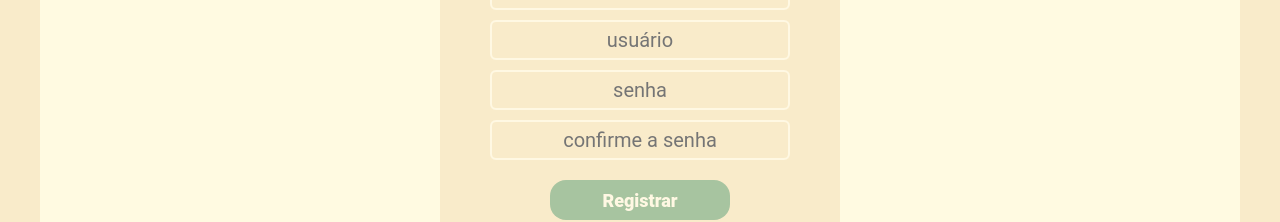
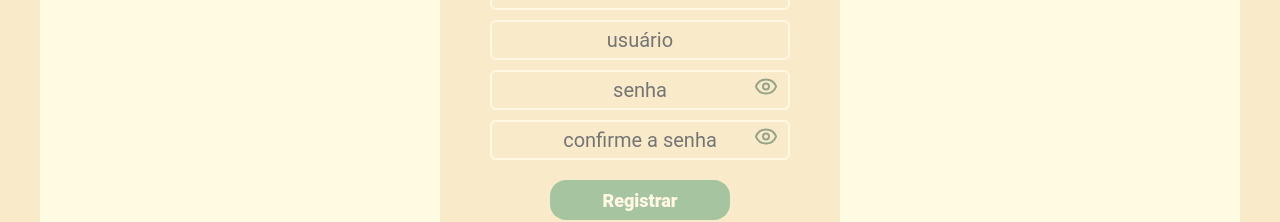
Before and after one commit to danielcscruz/prosa-frontend, a Vue app: page /register in a window 1280 px wide. Shown: the part 396-618 px from the top of the page. Built offline with nearby package versions, Linux system fonts and the light colour scheme; no server answers.

Commit message:
login and register eye toggle

```diff
--- a/package.json
+++ b/package.json
@@ -15,6 +15,7 @@
   "dependencies": {
     "axios": "^1.8.4",
     "lottie-web": "^5.12.2",
+    "lucide-vue-next": "^0.488.0",
     "pinia": "^3.0.1",
     "vee-validate": "^4.15.0",
     "vue": "^3.5.13",
--- a/src/components/LoginView.vue
+++ b/src/components/LoginView.vue
@@ -1,8 +1,14 @@
 <script setup lang="ts">
 // import loader2 from "../assets/loader2.gif"
 import { ref } from 'vue';
+import { Eye, EyeOff } from 'lucide-vue-next';
+
 import { useRouter } from 'vue-router';
 import { useAuthStore } from '@/stores/auth';
+
+
+const showPassword = ref(false);
+
 
 
 const username = ref('');
@@ -33,9 +39,16 @@ const login = async () => {
       <div class="input-field">
         <input v-model="username" type="text" placeholder="usuário" />
       </div>
-      <div class="input-field">
-        <input v-model="password" type="password" placeholder="senha" />
+
+      <div class="input-field password">
+        <input :type="showPassword ? 'text' : 'password'" placeholder="senha" v-model="password" />
+        <span @click="showPassword = !showPassword" class="toggle-icon">
+          <Eye v-if="!showPassword" />
+          <EyeOff v-else />
+        </span>
       </div>
+
+
       <h5><a href="/password"> Esqueci minha senha</a></h5>
 
       <button type="submit">Entrar</button>
@@ -46,6 +59,20 @@ const login = async () => {
 </template>
 
 <style scoped>
+.input-field.password {
+  position: relative;
+}
+
+.toggle-icon {
+  opacity: 0.8;
+  position: absolute;
+  right: 10px;
+  top: 50%;
+  transform: translateY(-50%);
+  cursor: pointer;
+  color: var(--green-moss);
+}
+
 .error-message {
   color: red;
   font-size: 14px;
--- a/src/components/RegisterView.vue
+++ b/src/components/RegisterView.vue
@@ -1,15 +1,14 @@
 <script setup lang="ts">
+import { ref } from 'vue';
+import { Eye, EyeOff } from 'lucide-vue-next';
 import { useRouter } from 'vue-router';
 import { useForm, useField } from 'vee-validate'; // Importação de funções necessárias para validação
 import * as yup from 'yup'; // Importação de yup para schema de validação
 
 
-// const first_name = ref("");
-// const last_name = ref("");
-// const username = ref("");
-// const email = ref("");
-// const password = ref("");
-// const confirmPassword = ref("");
+const showPassword = ref(false);
+const showConfirmPassword = ref(false);
+
 const router = useRouter();
 
 // Definir o esquema de validação com yup
@@ -29,12 +28,13 @@ const { handleSubmit } = useForm({
 });
 
 // Usar `useField` para cada campo do formulário, vinculando a validação
-const { value: first_name, errorMessage: firstNameError } = useField('first_name'); // Primeiro nome
-const { value: last_name, errorMessage: lastNameError } = useField('last_name'); // Sobrenome
-const { value: username, errorMessage: usernameError } = useField('username'); // Nome de usuário
-const { value: email, errorMessage: emailError } = useField('email'); // E-mail
-const { value: password, errorMessage: passwordError } = useField('password'); // Senha
-const { value: confirmPassword, errorMessage: confirmPasswordError } = useField('confirmPassword'); // Confirmação de senha
+const { value: username, errorMessage: usernameError } = useField<string>('username');
+const { value: email, errorMessage: emailError } = useField<string>('email');
+const { value: first_name, errorMessage: firstNameError } = useField<string>('first_name');
+const { value: last_name, errorMessage: lastNameError } = useField<string>('last_name');
+const { value: password, errorMessage: passwordError } = useField<string>('password');
+const { value: confirmPassword, errorMessage: confirmPasswordError } = useField<string>('confirmPassword');
+
 
 
 
@@ -53,8 +53,8 @@ const register = async () => {
       body: JSON.stringify({
         first_name: first_name.value,
         last_name: last_name.value,
-        username: username.value,
-        email: email.value,
+        username: username.value.toLowerCase(),
+        email: email.value.toLowerCase(),
         password: password.value,
       }),
     });
@@ -104,16 +104,37 @@ const submitForm = handleSubmit(register); // Aplica a validação antes de cham
         <input type="text" placeholder="usuário" v-model="username" />
         <span v-if="usernameError" class="error">{{ usernameError }}</span> <!-- Exibe erro se houver -->
       </div>
-      <div class="input-field">
+
+      <!-- <div class="input-field">
         <input type="password" placeholder="senha" v-model="password" />
-        <span v-if="passwordError" class="error">{{ passwordError }}</span> <!-- Exibe erro se houver -->
+        <span v-if="passwordError" class="error">{{ passwordError }}</span>
+      </div>
 
-      </div>
       <div class="input-field">
         <input type="password" placeholder="confirme a senha" v-model="confirmPassword" />
-        <span v-if="confirmPasswordError" class="error">{{ confirmPasswordError }}</span> <!-- Exibe erro se houver -->
+        <span v-if="confirmPasswordError" class="error">{{ confirmPasswordError }}</span>
+      </div> -->
 
+      <div class="input-field password">
+        <input :type="showPassword ? 'text' : 'password'" placeholder="senha" v-model="password" />
+        <span @click="showPassword = !showPassword" class="toggle-icon">
+          <Eye v-if="!showPassword" />
+          <EyeOff v-else />
+        </span>
+        <span v-if="passwordError" class="error">{{ passwordError }}</span>
       </div>
+
+      <div class="input-field password">
+        <input :type="showConfirmPassword ? 'text' : 'password'" placeholder="confirme a senha"
+          v-model="confirmPassword" />
+        <span @click="showConfirmPassword = !showConfirmPassword" class="toggle-icon">
+          <Eye v-if="!showConfirmPassword" />
+          <EyeOff v-else />
+        </span>
+        <span v-if="confirmPasswordError" class="error">{{ confirmPasswordError }}</span>
+      </div>
+
+
       <button type="submit">Registrar</button>
       <h4>Já é cadastrado? <a href="/login">Entre aqui</a></h4>
 
@@ -124,6 +145,20 @@ const submitForm = handleSubmit(register); // Aplica a validação antes de cham
 </template>
 
 <style scoped>
+.input-field.password {
+  position: relative;
+}
+
+.toggle-icon {
+  opacity: 0.8;
+  position: absolute;
+  right: 10px;
+  top: 50%;
+  transform: translateY(-50%);
+  cursor: pointer;
+  color: var(--green-moss);
+}
+
 .error {
   color: var(--error-red);
   font-size: 12px;
```
Also changed, not shown: 1 other file (tests, documents, lock files or other folders).
